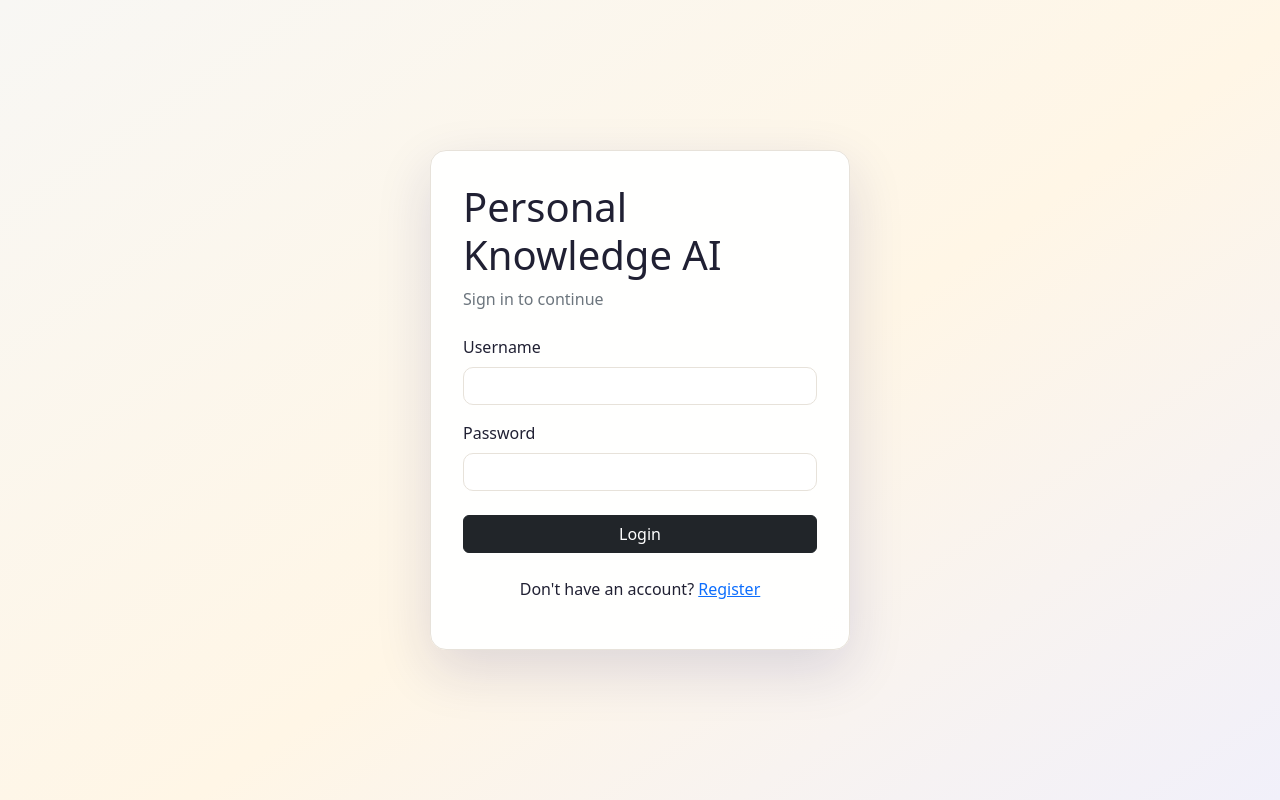
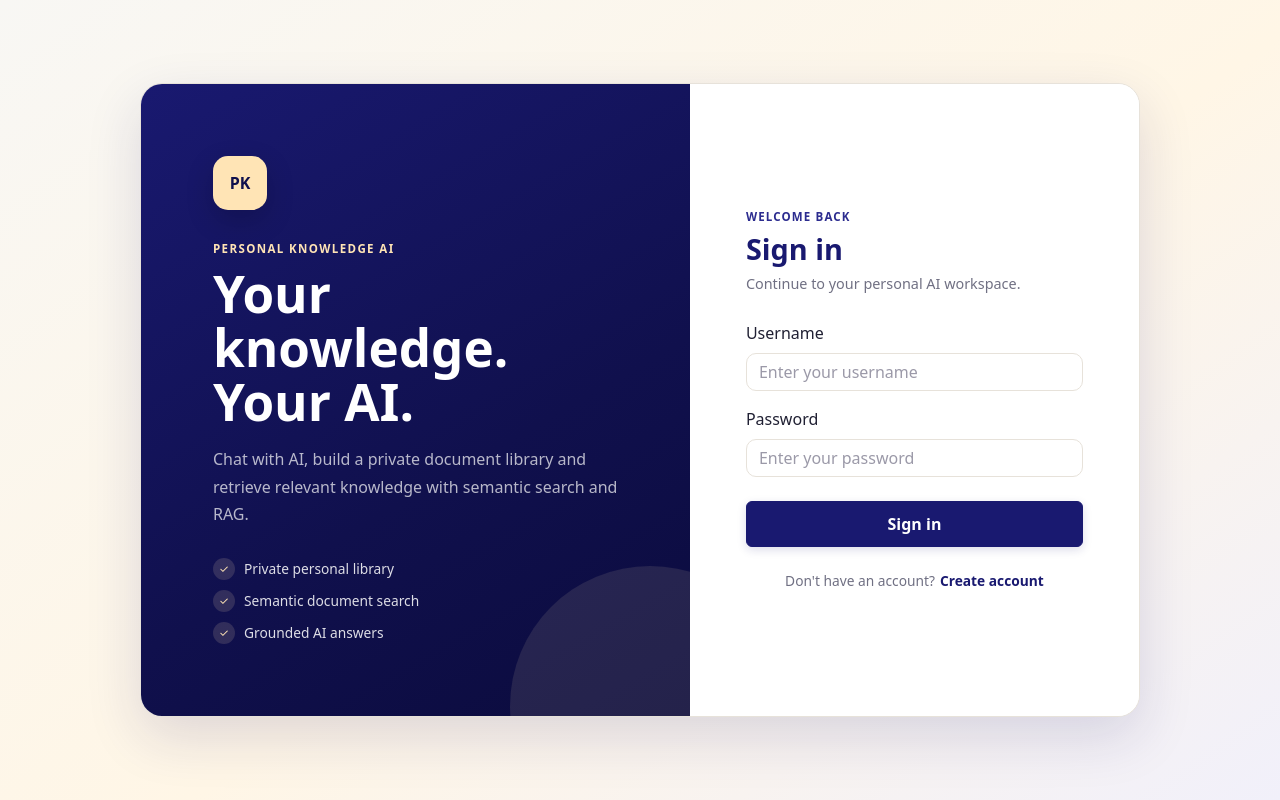
Before and after one commit to EliArn99/Personal-Knowledge-AI, a Django app: template frontend/templates/frontend/login.html in a window 1280 px wide. Run offline with Django 3.2, Linux system fonts and the light colour scheme; the template is opened without the code that fills it, so the values that code supplies are empty; some libraries are stand-ins or nearby versions.

Commit message:
Revamp login page layout and design
Updated the login page layout and styling, added a brand panel, and improved accessibility features.

```diff
--- a/frontend/templates/frontend/login.html
+++ b/frontend/templates/frontend/login.html
@@ -5,24 +5,100 @@
 Login | Personal Knowledge AI
 {% endblock %}
 
+{% block body_class %}
+auth-page-body
+{% endblock %}
+
 {% block content %}
 
 <div class="auth-page">
 
-    <div class="auth-card">
+    <div class="auth-layout">
 
-        <h1 class="mb-2">
+        <section class="auth-brand-panel">
+
+            <div class="auth-brand-content">
+
+                <div
+                    class="auth-brand-mark"
+                    aria-hidden="true"
+                >
+                    PK
+                </div>
+
+                <div class="auth-eyebrow">
                     Personal Knowledge AI
+                </div>
+
+                <h1 class="auth-brand-title">
+                    Your knowledge.
+                    <br>
+                    Your AI.
                 </h1>
 
-        <p class="text-secondary mb-4">
-            Sign in to continue
+                <p class="auth-brand-description">
+                    Chat with AI, build a private document
+                    library and retrieve relevant knowledge
+                    with semantic search and RAG.
                 </p>
+
+
+                <div class="auth-feature-list">
+
+                    <div class="auth-feature">
+                        <span aria-hidden="true">✓</span>
+                        Private personal library
+                    </div>
+
+                    <div class="auth-feature">
+                        <span aria-hidden="true">✓</span>
+                        Semantic document search
+                    </div>
+
+                    <div class="auth-feature">
+                        <span aria-hidden="true">✓</span>
+                        Grounded AI answers
+                    </div>
+
+                </div>
+
+            </div>
+
+        </section>
+
+
+        <section class="auth-card">
+
+            <div class="auth-card-header">
+
+                <div
+                    class="auth-mobile-brand-mark"
+                    aria-hidden="true"
+                >
+                    PK
+                </div>
+
+                <span class="auth-card-kicker">
+                    Welcome back
+                </span>
+
+                <h2 class="auth-card-title">
+                    Sign in
+                </h2>
+
+                <p class="auth-card-subtitle">
+                    Continue to your personal AI workspace.
+                </p>
+
+            </div>
+
 
             <div
                 id="error-message"
-            class="alert alert-danger d-none">
+                class="alert alert-danger d-none"
+            >
             </div>
+
 
             <form id="login-form">
 
@@ -32,7 +108,8 @@ Login | Personal Knowledge AI
 
                     <label
                         for="username"
-                    class="form-label">
+                        class="form-label"
+                    >
                         Username
                     </label>
 
@@ -40,16 +117,20 @@ Login | Personal Knowledge AI
                         id="username"
                         class="form-control"
                         type="text"
+                        autocomplete="username"
+                        placeholder="Enter your username"
                         required
                     >
 
                 </div>
 
+
                 <div class="mb-4">
 
                     <label
                         for="password"
-                    class="form-label">
+                        class="form-label"
+                    >
                         Password
                     </label>
 
@@ -57,28 +138,40 @@ Login | Personal Knowledge AI
                         id="password"
                         class="form-control"
                         type="password"
+                        autocomplete="current-password"
+                        placeholder="Enter your password"
                         required
                     >
 
                 </div>
 
+
                 <button
                     type="submit"
-                class="btn btn-dark w-100">
-                Login
+                    class="btn btn-primary w-100 auth-submit-button"
+                >
+                    Sign in
                 </button>
 
             </form>
 
-        <p class="text-center mt-4">
 
+            <div class="auth-card-footer">
+
+                <span>
                     Don't have an account?
+                </span>
 
-            <a href="/register/">
-                Register
+                <a
+                    href="/register/"
+                    class="auth-link"
+                >
+                    Create account
                 </a>
 
-        </p>
+            </div>
+
+        </section>
 
     </div>
 
@@ -90,7 +183,7 @@ Login | Personal Knowledge AI
 {% block scripts %}
 
 <script
-    src="{% static 'frontend/js/login.js' %}">
+    src="{% static 'frontend/js/login.js' %}?v=theme-3">
 </script>
 
 {% endblock %}
```
Lines whose indentation alone changed are shown as unchanged.
